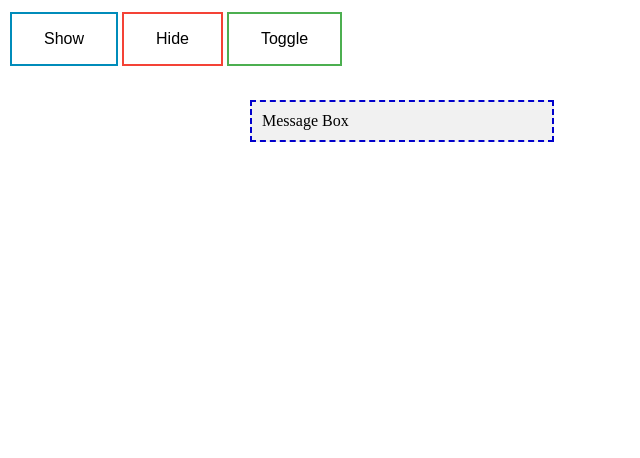
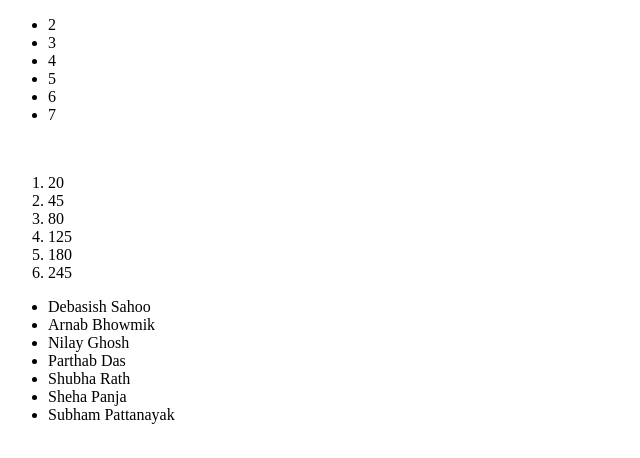
Before and after one commit to debasishsahoo/GFS, a React (Create React App) app in the folder client/: page / in a window 1280 px wide. Shown: the top 458 px of the page, without its empty margins (0-640 px from the left). Built offline with nearby package versions, Linux system fonts and the light colour scheme.

Commit message:
map i updated

```diff
--- a/client/src/App.js
+++ b/client/src/App.js
@@ -2,14 +2,16 @@ import React from "react";
 //import Card from "./Components/Card";
 //import Counter from './Components/Counter'
 //import Clock from "./Components/Clock";
-import ShowHide from './Components/ShowHide.jsx'
+//import ShowHide from './Components/ShowHide.jsx'
+import List1 from './Components/list/List1'
 function App() {
   return (
     <>
       {/* <Card /> */}
       {/* <Counter/> */}
       {/* <Clock /> */}
-      <ShowHide/>
+      {/* <ShowHide/> */}
+      <List1/>
     </>
   );
 }
--- /dev/null
+++ b/client/src/Components/list/List1.jsx
@@ -0,0 +1,51 @@
+import React from "react";
+
+const List1 = () => {
+  const numbers = [4, 9, 16, 25, 36, 49];
+  //const sqrtNum1=numbers.map(Math.sqrt)
+  const sqrtNum2 = numbers.map((element, index) => {
+    return <li key={index}>{Math.sqrt(element)}</li>;
+  });
+
+  const doTimes = (num, multiple) => {
+    return num * multiple;
+  };
+
+  const timesList = numbers.map((num, index) => {
+    return <li key={index}>{doTimes(num, 5)}</li>;
+  });
+
+  const persons = [
+    { firstName: "Debasish", lastName: "Sahoo" },
+    { firstName: "Arnab", lastName: "Bhowmik" },
+    { firstName: "Nilay", lastName: "Ghosh" },
+    { firstName: "Parthab", lastName: "Das" },
+    { firstName: "Shubha", lastName: "Rath" },
+    { firstName: "Sheha", lastName: "Panja" },
+    { firstName: "Subham", lastName: "Pattanayak" },
+  ];
+
+  const getFullName = (item) => {
+    return [item.firstName, item.lastName].join(" ");
+  };
+
+  const printFullName = persons.map((person, i) => {
+    return <li key={i}>{getFullName(person)}</li>;
+  });
+
+  //Math.sqrt(4),Math.sqrt(9),Math.sqrt(16),Math.sqrt(25),
+
+  return (
+    <>
+      <ul>{sqrtNum2}</ul>
+      <br />
+      <ol>{timesList}</ol>
+
+      <ul>
+        {printFullName}
+      </ul>
+    </>
+  );
+};
+
+export default List1;
```
